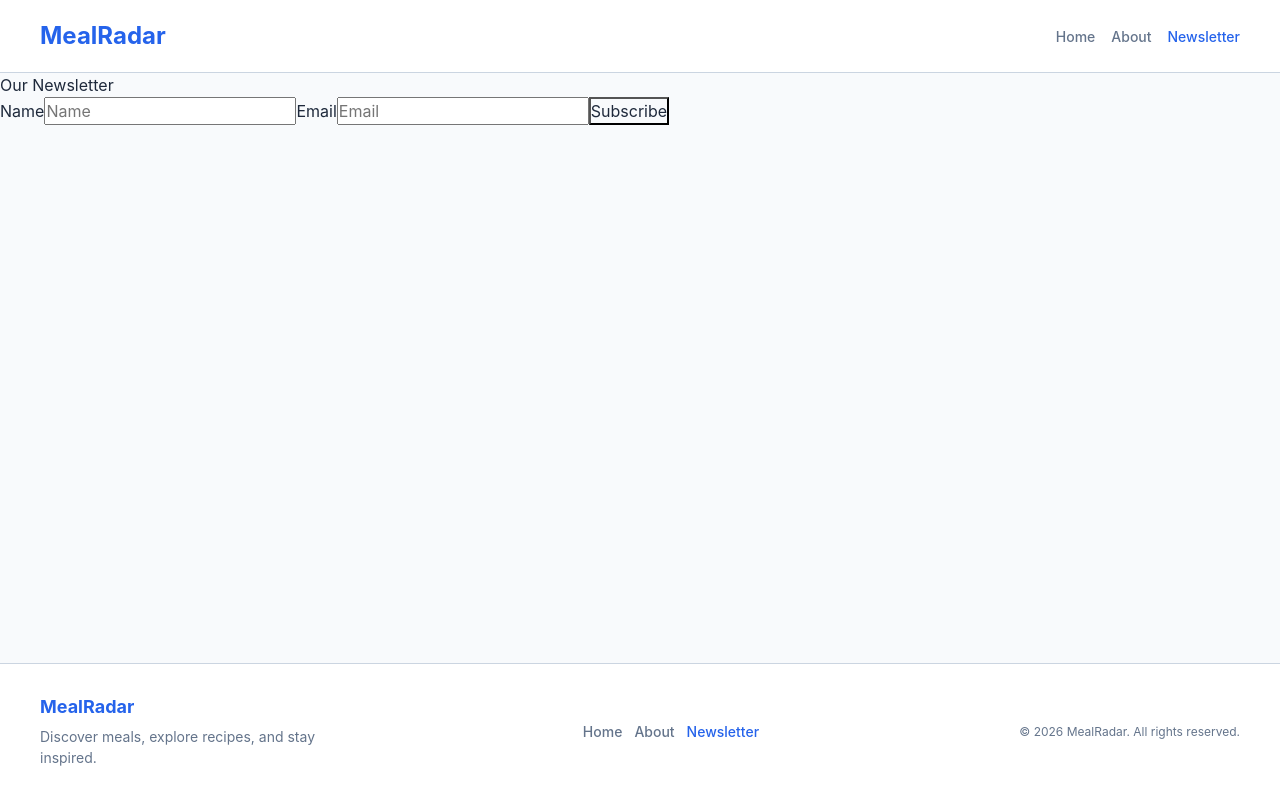
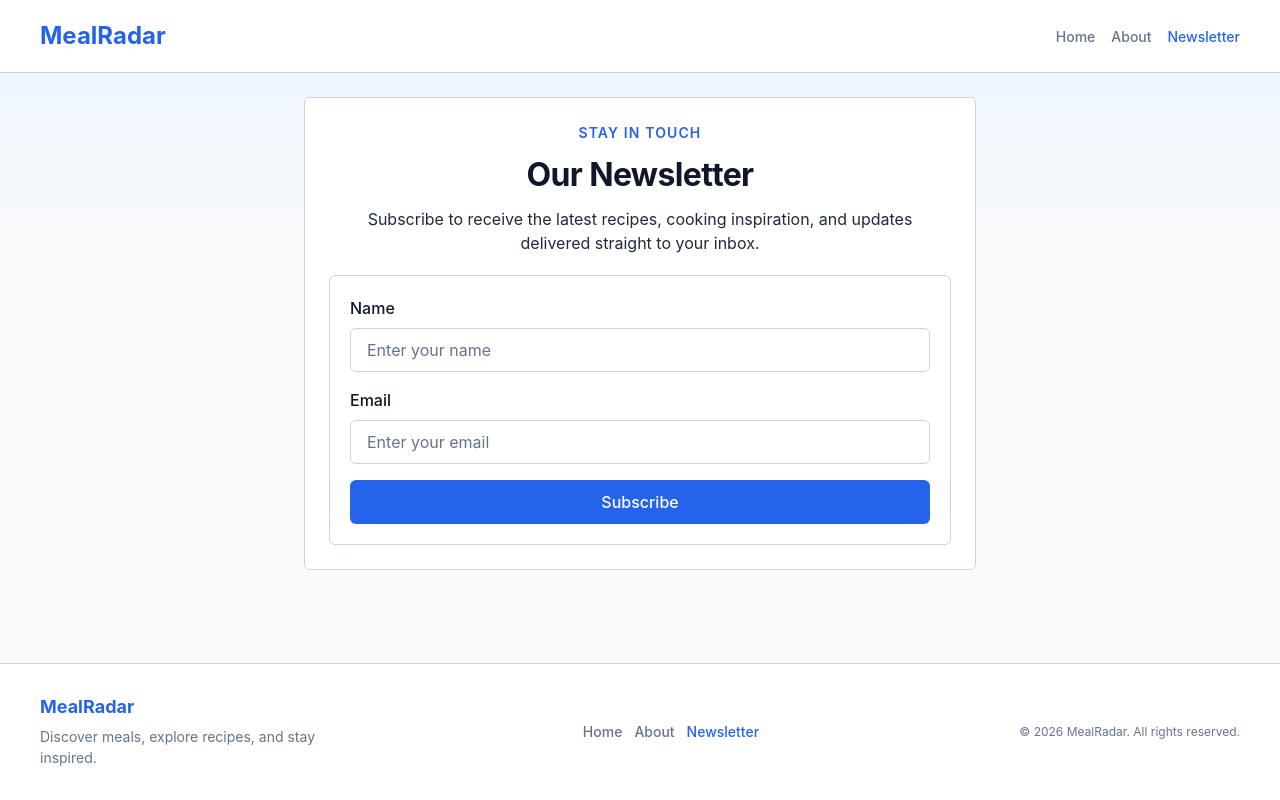
Before and after one commit to dev9fe8891/meal-radar, a React (Vite) app: page /newsletter in a window 1280 px wide. Built offline with nearby package versions, Linux system fonts and the light colour scheme.

Commit message:
feat: enhance AboutPage and NewsletterPage styling with styled-components

```diff
--- a/src/components/Main/Home/SearchForm/SearchForm.styled.js
+++ b/src/components/Main/Home/SearchForm/SearchForm.styled.js
@@ -14,6 +14,7 @@ const Wrapper = styled(Form)`
   .home__search-label {
     color: var(--text-strong);
     font-weight: var(--weight-medium);
+    line-height: var(--lh-base);
   }
 
   .home__search-controls {
@@ -23,22 +24,33 @@ const Wrapper = styled(Form)`
   }
 
   .home__search-input {
+    width: 100%;
     min-height: 2.75rem;
     padding-inline: var(--space-4);
     color: var(--text-main);
     background-color: var(--bg-surface);
     border: 1px solid var(--border-default);
     border-radius: var(--radius-md);
+    transition:
+      border-color 0.2s ease,
+      box-shadow 0.2s ease,
+      background-color 0.2s ease;
   }
 
   .home__search-input::placeholder {
     color: var(--text-muted);
   }
 
-  .home__search-input:focus {
+  .home__search-input:focus-visible {
     border-color: var(--border-focus);
     outline: none;
     box-shadow: 0 0 0 3px var(--shadow-focus);
+  }
+
+  .home__search-input:disabled {
+    cursor: not-allowed;
+    opacity: 0.7;
+    background-color: var(--bg-subtle);
   }
 
   .home__search-button {
@@ -49,11 +61,24 @@ const Wrapper = styled(Form)`
     background-color: var(--color-primary-600);
     border: 1px solid transparent;
     border-radius: var(--radius-md);
-    transition: background-color 0.2s ease;
+    transition:
+      background-color 0.2s ease,
+      box-shadow 0.2s ease;
   }
 
   .home__search-button:hover:not(:disabled) {
     background-color: var(--color-primary-700);
+  }
+
+  .home__search-button:focus-visible {
+    border-color: var(--border-focus);
+    outline: none;
+    box-shadow: 0 0 0 3px var(--shadow-focus);
+  }
+
+  .home__search-button:disabled {
+    cursor: not-allowed;
+    opacity: 0.7;
   }
 
   @media (min-width: 768px) {
--- a/src/pages/AboutPage/AboutPage.jsx
+++ b/src/pages/AboutPage/AboutPage.jsx
@@ -1,15 +1,20 @@
+import Wrapper from "./AboutPage.styled";
+
 function AboutPage() {
   return (
-    <div>
-      <div>About Us</div>
-      <div>
-        Find inspiration for your next meal with Meal Radar. Our platform makes
-        it easy to explore thousands of recipes, view clear ingredients, and
-        follow step-by-step instructions. Built for performance, Meal Radar
-        transforms recipe searching into a simple, delightful experience for
-        every home cook.
+    <Wrapper className="about">
+      <div className="about__container container">
+        <p className="about__eyebrow">About Meal Radar</p>
+        <h1 className="about__title">About Us</h1>
+        <p className="about__description">
+          Find inspiration for your next meal with Meal Radar. Our platform
+          makes it easy to explore thousands of recipes, view clear ingredients,
+          and follow step-by-step instructions. Built for performance, Meal
+          Radar transforms recipe searching into a simple, delightful experience
+          for every home cook.
+        </p>
       </div>
-    </div>
+    </Wrapper>
   );
 }
 
--- a/src/pages/AboutPage/AboutPage.styled.js
+++ b/src/pages/AboutPage/AboutPage.styled.js
@@ -0,0 +1,58 @@
+import styled from "styled-components";
+
+const Wrapper = styled.section`
+  &.about {
+    padding-block: var(--space-6);
+    background: linear-gradient(
+      180deg,
+      var(--color-primary-50) 0%,
+      var(--bg-subtle) 35%,
+      var(--bg-subtle) 100%
+    );
+  }
+
+  .about__container {
+    display: grid;
+    gap: var(--space-4);
+    max-width: 48rem;
+    padding: var(--space-5);
+    background-color: var(--bg-surface);
+    border: 1px solid var(--border-default);
+    border-radius: var(--radius-md);
+    box-shadow: 0 18px 40px rgb(15 23 42 / 0.08);
+  }
+
+  .about__eyebrow {
+    font-size: var(--text-sm);
+    font-weight: var(--weight-semibold);
+    line-height: var(--lh-base);
+    letter-spacing: 0.08em;
+    text-transform: uppercase;
+    color: var(--color-primary-600);
+  }
+
+  .about__title {
+    font-size: var(--text-2xl);
+    line-height: var(--lh-tight);
+    letter-spacing: -0.02em;
+    color: var(--text-strong);
+  }
+
+  .about__description {
+    max-width: 65ch;
+    line-height: var(--lh-base);
+    color: var(--text-main);
+  }
+
+  @media (min-width: 768px) {
+    .about__container {
+      padding: var(--space-6);
+    }
+
+    .about__title {
+      font-size: 2.5rem;
+    }
+  }
+`;
+
+export default Wrapper;
--- a/src/pages/NewsletterPage/NewsletterPage.jsx
+++ b/src/pages/NewsletterPage/NewsletterPage.jsx
@@ -7,6 +7,7 @@ import {
   useNavigation,
 } from "react-router-dom";
 import { toast } from "react-toastify";
+import Wrapper from "./NewsletterPage.styled";
 
 export const action = async ({ request }) => {
   const formData = await request.formData();
@@ -64,32 +65,58 @@ function NewsletterPage() {
   }, [actionData, navigate]);
 
   return (
-    <div>
-      <div>Our Newsletter</div>
-      <Form method="POST" noValidate>
-        <label htmlFor="name">Name</label>
+    <Wrapper className="newsletter" aria-labelledby="newsletter-title">
+      <div className="newsletter__container container">
+        <header className="newsletter__header">
+          <p className="newsletter__eyebrow">Stay in touch</p>
+          <h1 className="newsletter__title" id="newsletter-title">
+            Our Newsletter
+          </h1>
+          <p className="newsletter__description">
+            Subscribe to receive the latest recipes, cooking inspiration, and
+            updates delivered straight to your inbox.
+          </p>
+        </header>
+
+        <Form className="newsletter__form" method="POST" noValidate>
+          <div className="newsletter__field">
+            <label className="newsletter__label" htmlFor="name">
+              Name
+            </label>
             <input
+              className="newsletter__input"
               type="text"
               name="name"
               id="name"
-          placeholder="Name"
+              placeholder="Enter your name"
               disabled={isSubmitting}
             />
+          </div>
 
-        <label htmlFor="email">Email</label>
+          <div className="newsletter__field">
+            <label className="newsletter__label" htmlFor="email">
+              Email
+            </label>
             <input
+              className="newsletter__input"
               type="email"
               name="email"
               id="email"
-          placeholder="Email"
+              placeholder="Enter your email"
               disabled={isSubmitting}
             />
+          </div>
 
-        <button type="submit" disabled={isSubmitting}>
+          <button
+            className="newsletter__button"
+            type="submit"
+            disabled={isSubmitting}
+          >
             {isSubmitting ? "Submitting..." : "Subscribe"}
           </button>
         </Form>
       </div>
+    </Wrapper>
   );
 }
 
--- a/src/pages/NewsletterPage/NewsletterPage.styled.js
+++ b/src/pages/NewsletterPage/NewsletterPage.styled.js
@@ -0,0 +1,142 @@
+import styled from "styled-components";
+
+const Wrapper = styled.section`
+  &.newsletter {
+    padding-block: var(--space-6);
+    background: linear-gradient(
+      180deg,
+      var(--color-primary-50) 0%,
+      var(--bg-subtle) 30%,
+      var(--bg-subtle) 100%
+    );
+  }
+
+  .newsletter__container {
+    display: grid;
+    gap: var(--space-5);
+    max-width: 42rem;
+    padding: var(--space-5);
+    background-color: var(--bg-surface);
+    border: 1px solid var(--border-default);
+    border-radius: var(--radius-md);
+  }
+
+  .newsletter__header {
+    display: grid;
+    gap: var(--space-3);
+    text-align: center;
+  }
+
+  .newsletter__eyebrow {
+    font-size: var(--text-sm);
+    font-weight: var(--weight-semibold);
+    line-height: var(--lh-base);
+    letter-spacing: 0.08em;
+    text-transform: uppercase;
+    color: var(--color-primary-600);
+  }
+
+  .newsletter__title {
+    font-size: var(--text-2xl);
+    line-height: var(--lh-tight);
+    letter-spacing: -0.02em;
+    color: var(--text-strong);
+  }
+
+  .newsletter__description {
+    max-width: 56ch;
+    margin-inline: auto;
+    line-height: var(--lh-base);
+    color: var(--text-main);
+  }
+
+  .newsletter__form {
+    display: grid;
+    gap: var(--space-4);
+    padding: var(--space-5);
+    background-color: var(--bg-surface);
+    border: 1px solid var(--border-default);
+    border-radius: var(--radius-md);
+  }
+
+  .newsletter__field {
+    display: grid;
+    gap: var(--space-2);
+  }
+
+  .newsletter__label {
+    font-weight: var(--weight-medium);
+    line-height: var(--lh-base);
+    color: var(--text-strong);
+  }
+
+  .newsletter__input {
+    width: 100%;
+    min-height: 2.75rem;
+    padding-inline: var(--space-4);
+    color: var(--text-main);
+    background-color: var(--bg-surface);
+    border: 1px solid var(--border-default);
+    border-radius: var(--radius-md);
+    transition:
+      border-color 0.2s ease,
+      box-shadow 0.2s ease,
+      background-color 0.2s ease;
+  }
+
+  .newsletter__input::placeholder {
+    color: var(--text-muted);
+  }
+
+  .newsletter__input:focus-visible {
+    border-color: var(--border-focus);
+    outline: none;
+    box-shadow: 0 0 0 3px var(--shadow-focus);
+  }
+
+  .newsletter__input:disabled {
+    cursor: not-allowed;
+    opacity: 0.7;
+    background-color: var(--bg-subtle);
+  }
+
+  .newsletter__button {
+    min-height: 2.75rem;
+    padding-inline: var(--space-5);
+    font-weight: var(--weight-medium);
+    color: var(--text-inverse);
+    background-color: var(--color-primary-600);
+    border: 1px solid transparent;
+    border-radius: var(--radius-md);
+    transition:
+      background-color 0.2s ease,
+      box-shadow 0.2s ease;
+  }
+
+  .newsletter__button:hover:not(:disabled) {
+    background-color: var(--color-primary-700);
+  }
+
+  .newsletter__button:focus-visible {
+    border-color: var(--border-focus);
+    outline: none;
+    box-shadow: 0 0 0 3px var(--shadow-focus);
+  }
+
+  .newsletter__button:disabled {
+    cursor: not-allowed;
+    opacity: 0.7;
+  }
+
+  @media (min-width: 768px) {
+    .newsletter__container {
+      padding: var(--space-6);
+    }
+
+    .newsletter__title {
+      font-size: 2rem;
+    }
+  }
+`;
+
+export default Wrapper;
--- a/src/tokens.css
+++ b/src/tokens.css
@@ -49,6 +49,7 @@
 
   --weight-normal: 400;
   --weight-medium: 500;
+  --weight-semibold: 600;
   --weight-bold: 700;
 
   /* Borders & Shadows */
```
Lines whose indentation alone changed are shown as unchanged.
